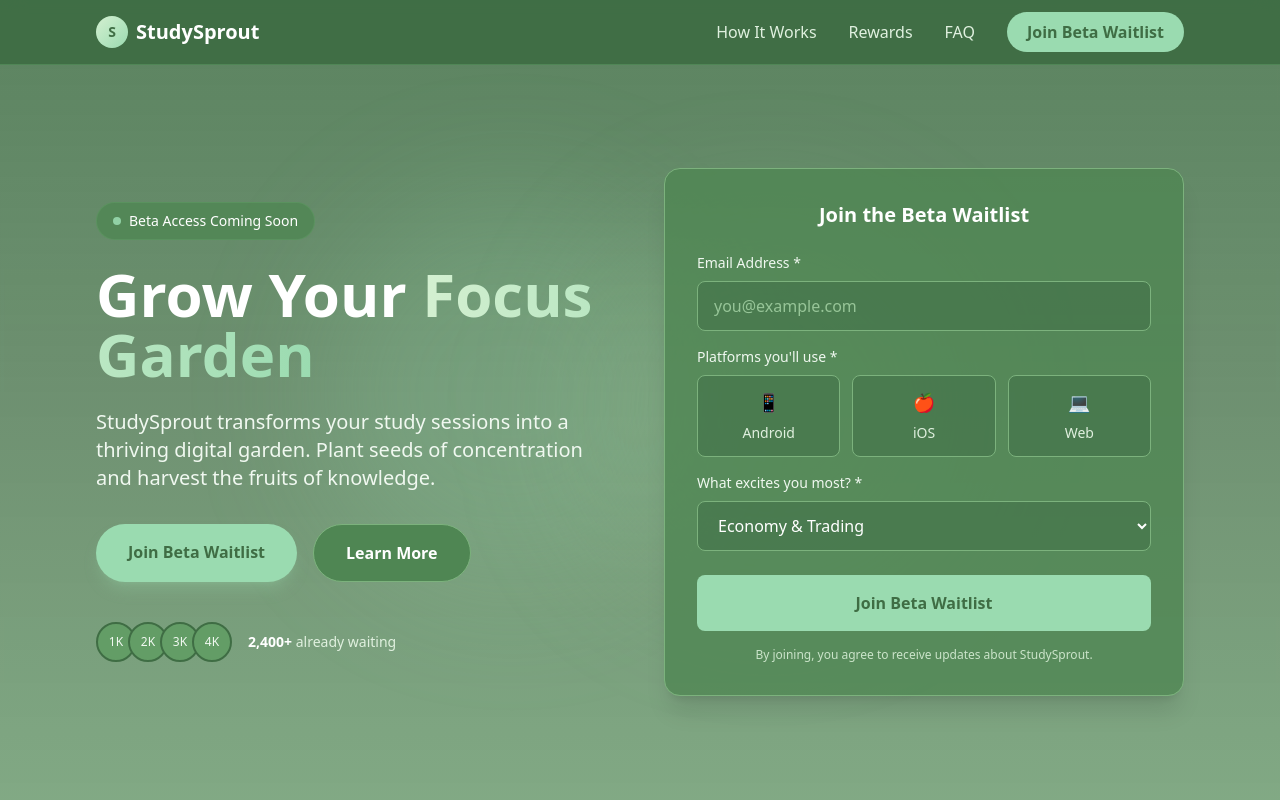
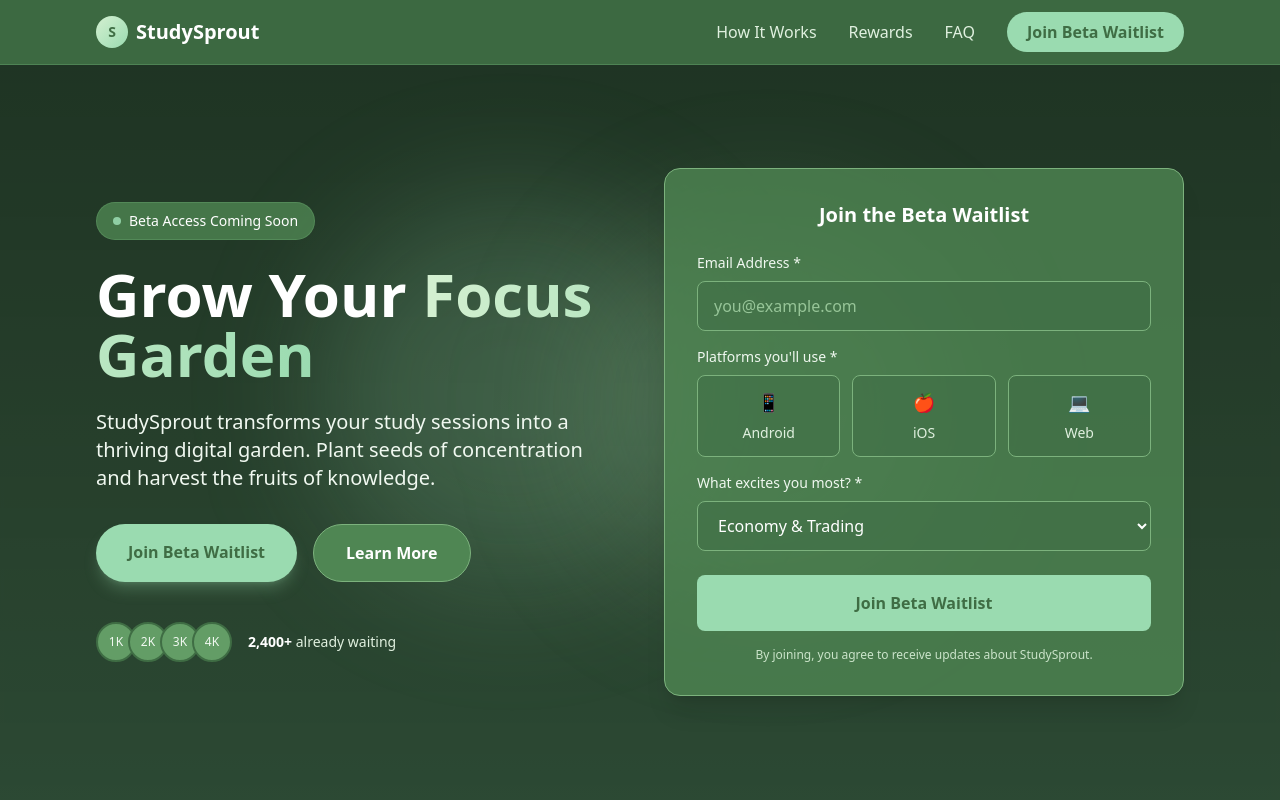
Before and after one commit to oscar-dev19/launchPage, a Next.js app: page / in a window 1280 px wide. Shown: the top 800 px of the page. Built offline with nearby package versions, Linux system fonts and the light colour scheme.

Commit message:
Fix header contrast: Added much darker overlay (#1a2f1e) for excellent text readability

```diff
--- a/components/Hero.tsx
+++ b/components/Hero.tsx
@@ -10,7 +10,10 @@ export function Hero({ onFormSubmit }: HeroProps) {
   return (
     <section className="relative min-h-screen flex items-center justify-center pt-16 overflow-hidden">
       {/* Dark gradient overlay for better text contrast */}
-      <div className="absolute inset-0 bg-gradient-to-b from-forest-900/85 via-forest-900/75 to-forest-800/70 backdrop-blur-[2px]" />
+      <div className="absolute inset-0 bg-gradient-to-b from-[#1a2f1e]/95 via-[#234229]/90 to-[#2a5738]/85 backdrop-blur-[2px]" />
+
+      {/* Additional dark overlay specifically for heading area */}
+      <div className="absolute inset-0 bg-[#1a2f1e]/60" />
 
       {/* Background decoration */}
       <div className="absolute inset-0 overflow-hidden">
```
